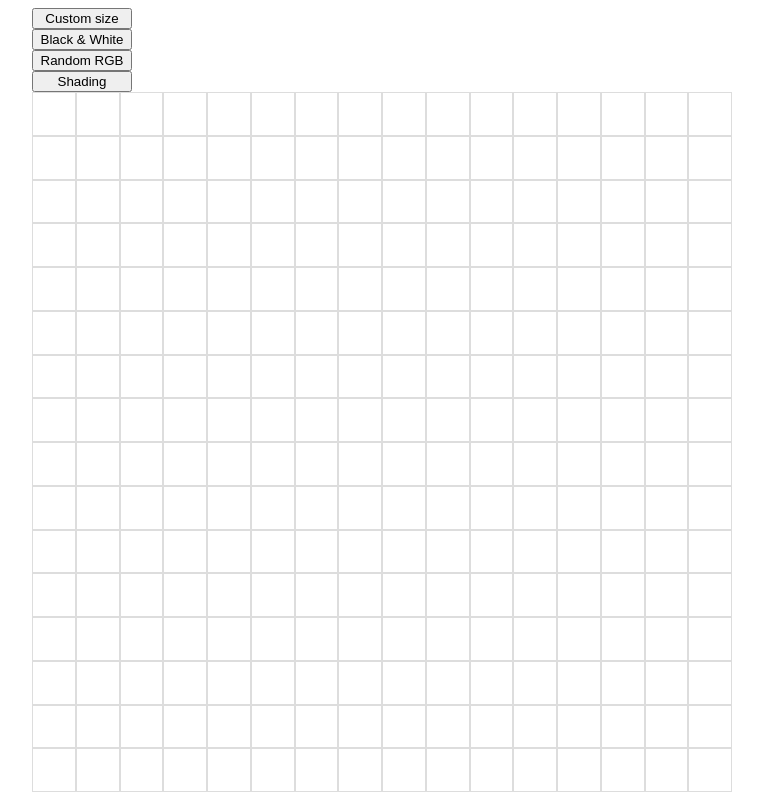
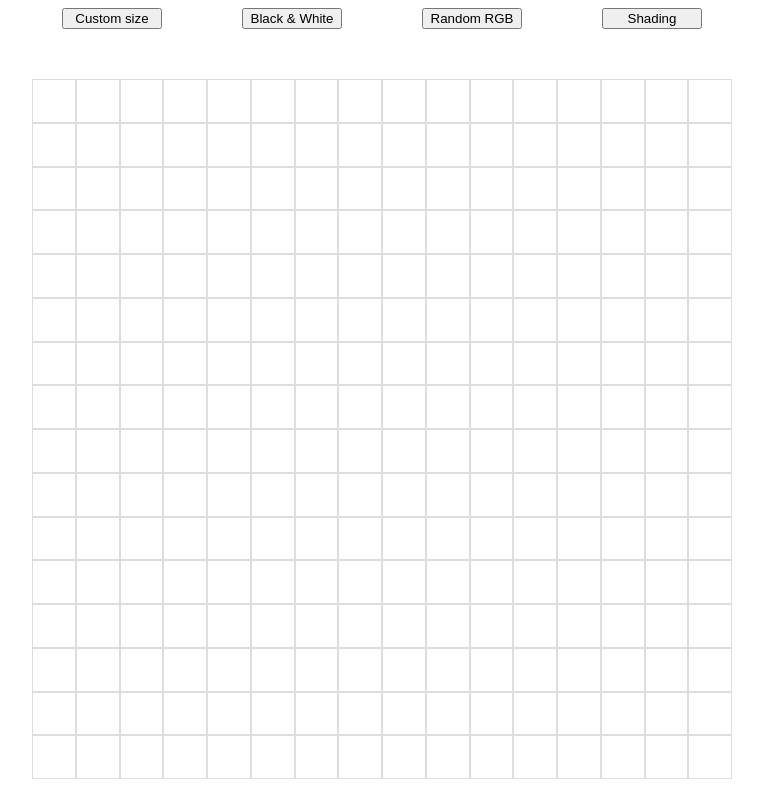
Before and after one commit to dominik-kiss/sketch, a plain HTML site: page index.html in a window 1280 px wide. Shown: the whole page, without its empty margins (258-1021 px from the left). Drawn offline with Linux system fonts and the light colour scheme.

Commit message:
Center main containers with flexbox

```diff
--- a/style.css
+++ b/style.css
@@ -4,12 +4,18 @@
   }
 
 body {
-  display: grid;
-  justify-content: center;
+  display: flex;
+  flex-direction: column;
+  align-items: center;
+}
+
+#button-container {
+  display: flex;
+  gap: 80px;
+  margin-bottom: 50px;
 }
 
 button {
-  display: grid;
   width: 100px;
 }
 
```
